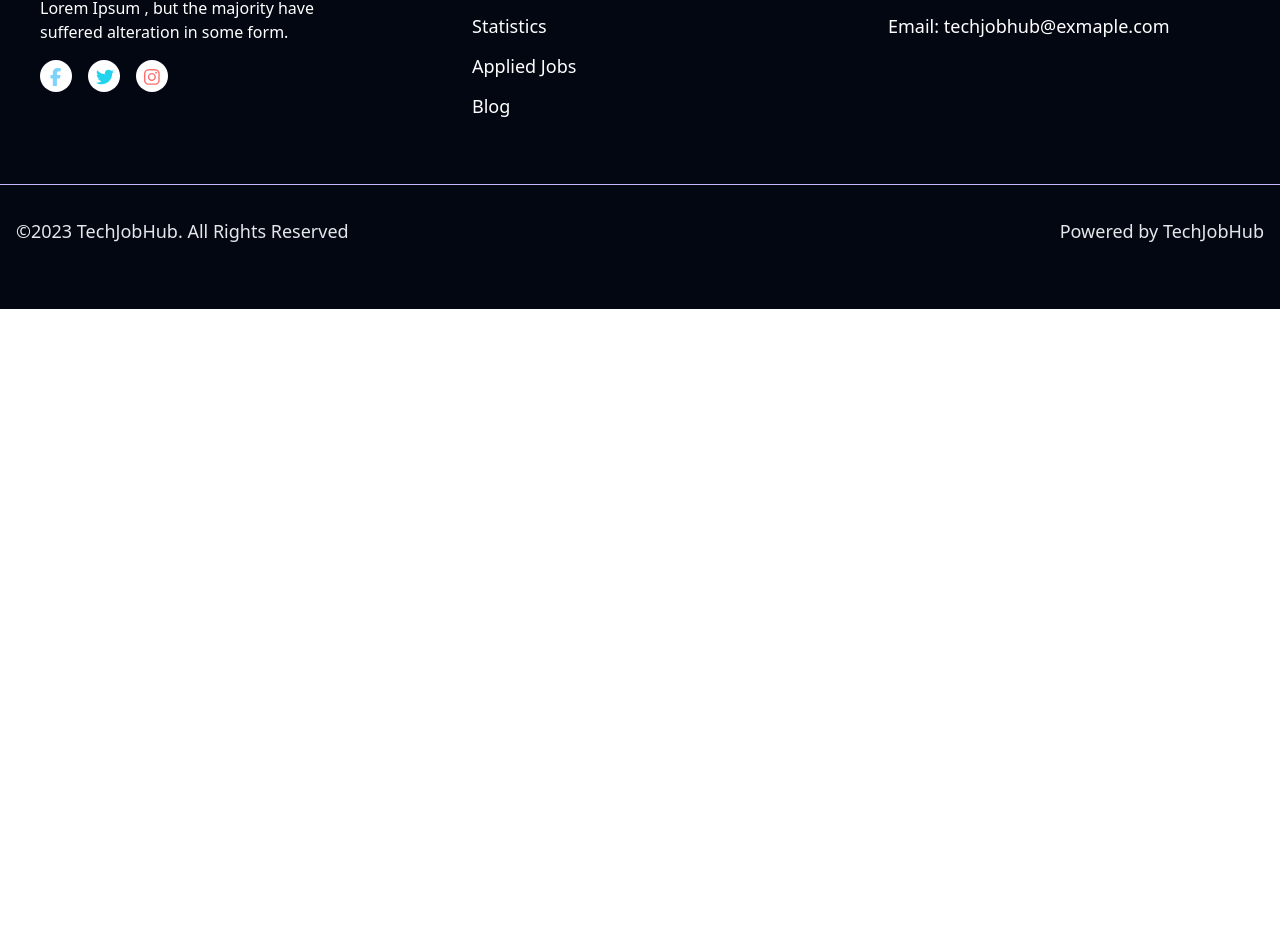
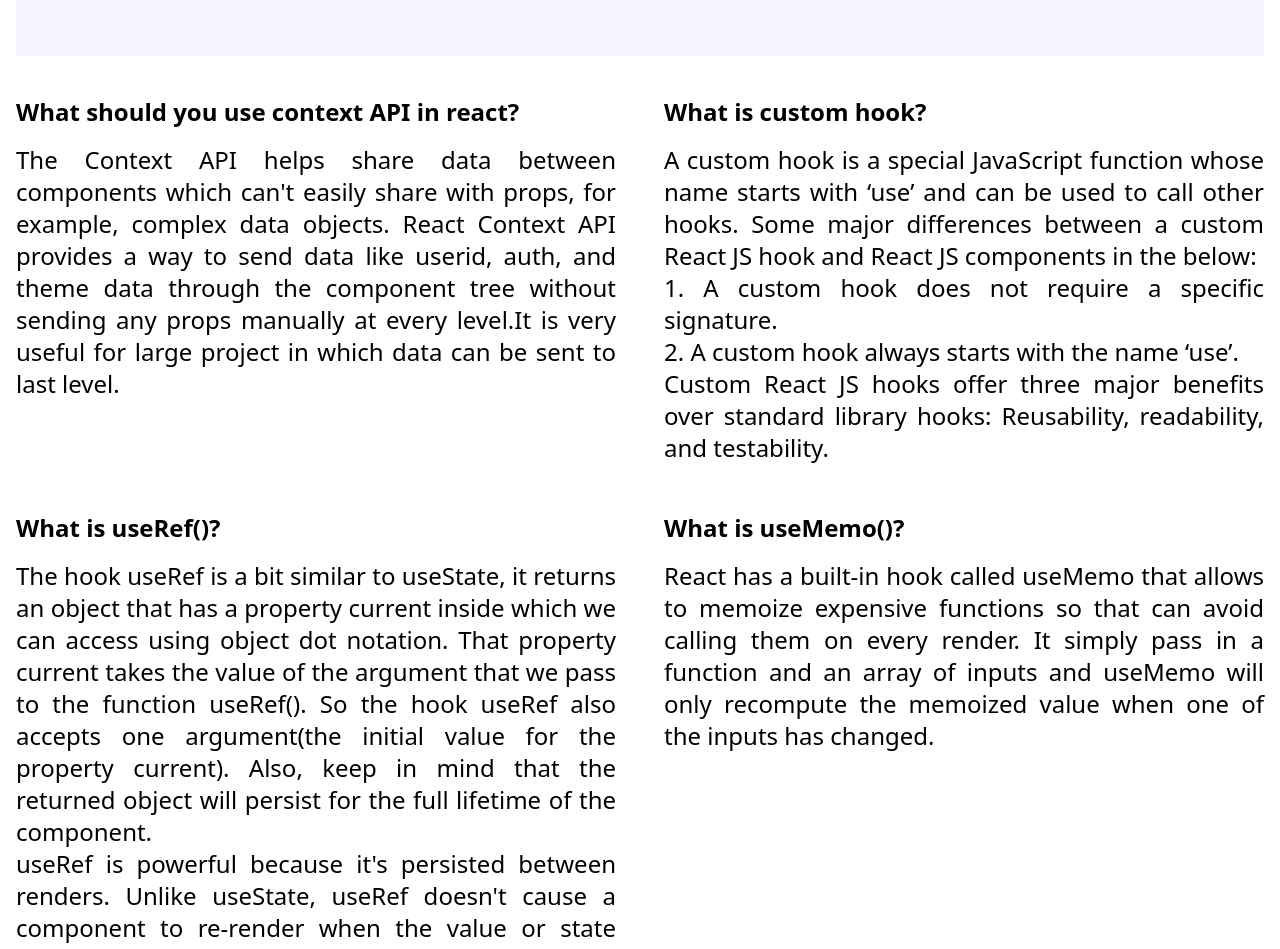
Before and after one commit to mosabbir-duet/TechJobHub-PH_Hero_Assignment_9, a React (Vite) app: page /blog in a window 1280 px wide. Shown: the part 352-1301 px from the top of the page. Before the commit the page ends 800 px from the top, so only its background shows below. Built offline with nearby package versions, Linux system fonts and the light colour scheme.

Commit message:
Added blog component

```diff
--- a/src/components/Blog.jsx
+++ b/src/components/Blog.jsx
@@ -1,9 +1,71 @@
 import React from "react";
+import Header from "./Header";
 
 const Blog = () => {
   return (
-    <div>
-      <h1>This is a blog page</h1>
+    <div className="px-4  ">
+      <Header headerTitle="Blog Page"></Header>
+      <div className="container mx-auto grid md:grid-cols-2 gap-12 my-10">
+        <div className="text-2xl text-justify ">
+          <h1 className="mb-4">
+            <strong>What should you use context API in react?</strong>
+          </h1>
+          <p>
+            The Context API helps share data between components which can't
+            easily share with props, for example, complex data objects. React
+            Context API provides a way to send data like userid, auth, and theme
+            data through the component tree without sending any props manually
+            at every level.It is very useful for large project in which data can
+            be sent to last level.
+          </p>
+        </div>
+        <div className="text-2xl text-justify">
+          <h1 className="mb-4">
+            <strong>What is custom hook?</strong>
+          </h1>
+          <p>
+            A custom hook is a special JavaScript function whose name starts
+            with ‘use’ and can be used to call other hooks. Some major
+            differences between a custom React JS hook and React JS components
+            in the below: <br /> 1. A custom hook does not require a specific
+            signature. <br /> 2. A custom hook always starts with the name
+            ‘use’.
+            <br />
+            Custom React JS hooks offer three major benefits over standard
+            library hooks: Reusability, readability, and testability.
+          </p>
+        </div>
+
+        <div className="text-2xl text-justify">
+          <h1 className="mb-4">
+            <strong>What is useRef()?</strong>
+          </h1>
+          <p>
+            The hook useRef is a bit similar to useState, it returns an object
+            that has a property current inside which we can access using object
+            dot notation. That property current takes the value of the argument
+            that we pass to the function useRef(). So the hook useRef also
+            accepts one argument(the initial value for the property current).
+            Also, keep in mind that the returned object will persist for the
+            full lifetime of the component. <br />
+            useRef is powerful because it's persisted between renders. Unlike
+            useState, useRef doesn't cause a component to re-render when the
+            value or state changes.
+          </p>
+        </div>
+        <div className="text-2xl text-justify">
+          <h1 className="mb-4">
+            <strong>What is useMemo()?</strong>
+          </h1>
+          <p>
+            React has a built-in hook called useMemo that allows to memoize
+            expensive functions so that can avoid calling them on every render.
+            It simply pass in a function and an array of inputs and useMemo will
+            only recompute the memoized value when one of the inputs has
+            changed.
+          </p>
+        </div>
+      </div>
     </div>
   );
 };
--- a/src/components/Header.jsx
+++ b/src/components/Header.jsx
@@ -1,7 +1,11 @@
 import React from "react";
 
-const Header = () => {
-  return <header className=" bg-violet-50 py-14">{/* <Nav></Nav> */}</header>;
+const Header = ({ headerTitle }) => {
+  return (
+    <header className="py-32 text-center bg-violet-50 mb-10">
+      <h1 className="text-3xl font-semibold">{headerTitle}</h1>
+    </header>
+  );
 };
 
 export default Header;
--- a/src/components/ShowAppliedJobs.jsx
+++ b/src/components/ShowAppliedJobs.jsx
@@ -2,6 +2,7 @@ import React, { useEffect, useState } from "react";
 import { useLoaderData } from "react-router-dom";
 import { getAppliedJob } from "../utilities/fakedb";
 import AppliedJob from "./AppliedJob";
+import Header from "./Header";
 
 const ShowAppliedJobs = () => {
   const featuresJobs = useLoaderData();
@@ -51,9 +52,7 @@ const ShowAppliedJobs = () => {
 
   return (
     <div>
-      <section className="py-32 text-center bg-violet-50 mb-10">
-        <h1 className="text-3xl font-semibold">Applied Jobs</h1>
-      </section>
+      <Header headerTitle="Applied Jobs"></Header>
 
       {/* used condition rendering for filter button remote and onsite. If haven't applied any job then don't show remote and onsite filter button and on the other hand if have any applied jobs then show both the button  */}
 
```
